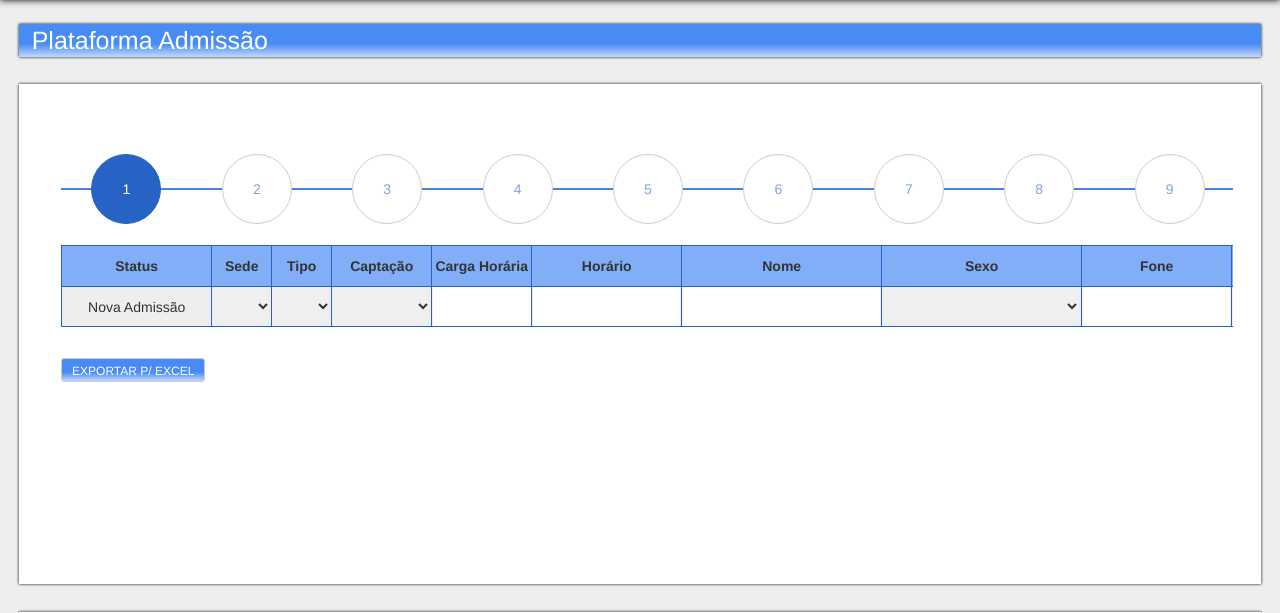
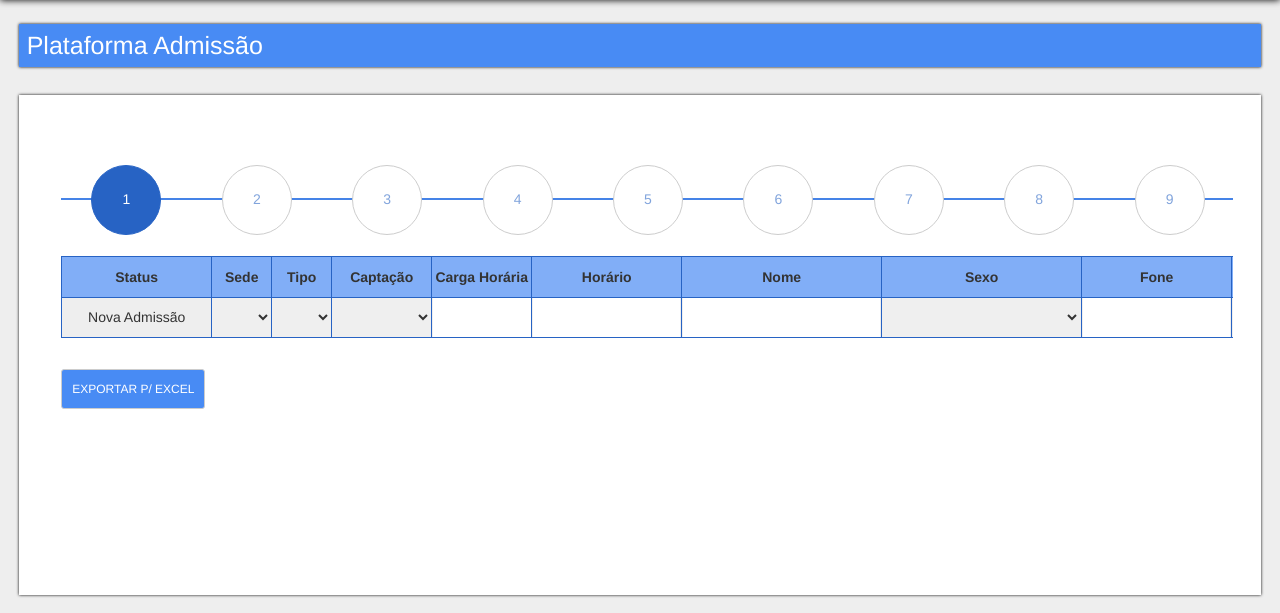
Before and after one commit to edalastra/RHCompasso, a PHP site: page /RHCompasso/telas/menuPrincipal.php in a window 1280 px wide. Shown: the part 60-673 px from the top of the page. Run offline with PHP 8.4, Linux system fonts and the light colour scheme; data comes from the database, SQL or seed files in the repository; data that the repository does not hold is empty.

Commit message:
tirando bocabertisse do css

```diff
--- a/css/menuPrincipal.css
+++ b/css/menuPrincipal.css
@@ -9,6 +9,7 @@
     width: 97%;
     height: 10%;
     box-shadow: 0 0 .2em black;
+    padding: 5px;
 }
 #nome{
     color:white;
@@ -16,7 +17,7 @@
     margin-left: 0.4em;
     margin-bottom: -0.01em;
     font-size: 25px;
-
+    margin: 0px;
 }
 #titulo-table{
     font-size: 3em;
@@ -37,7 +38,6 @@
 }
 .panel-body{
     background-color: white;
-    background-image: linear-gradient(to bottom, rgb(72, 139, 244) 50% , white 100% );
     background-size: 100% 15%;
     background-repeat: no-repeat;
     text-align: center;
@@ -60,13 +60,7 @@ margin-top: 1em;
 width: 50%;
 margin-left: auto;
 }
-.menu-inicial{
-    background-color: white;
-    background-image: linear-gradient(to bottom, rgb(72, 139, 244) 50% , white 100% );
-    background-size: 100% 120%;
-    background-repeat: no-repeat;
 
-}
 
 .has-error{
     border: solid red 3px;
@@ -219,21 +213,17 @@ body{
     text-decoration: none;
     transition: .5s;
 }
-.botao:focus,
-.botao:hover {
-    color: white;
-    box-shadow: 0 0 1em rgb(1, 36, 53);
-}
+
 .botao{
-    background-image: linear-gradient(to bottom, rgb(72, 139, 244) 50% , white 100% );
+
+    background-color: rgb(72, 139, 244);
     background-size: 100% 120%;
     background-repeat: no-repeat;
     border: solid 1px  red(18,71,123);
     margin-top: 2em;
     align-content: center;
     width: 12em;
-    height: 2em;
-    padding: 0.2%;
+    padding: 10px;
 
 }
 h3{
```
